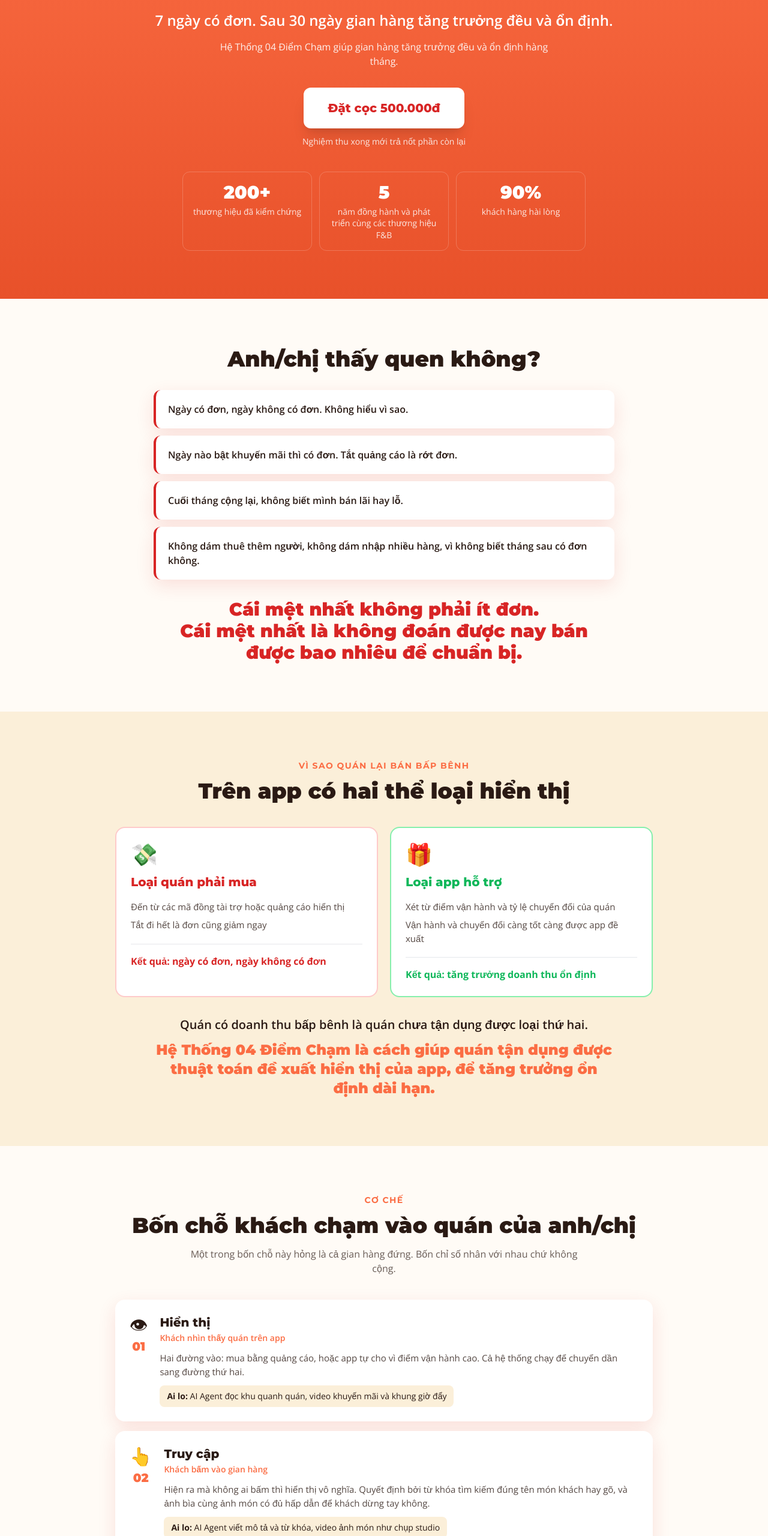
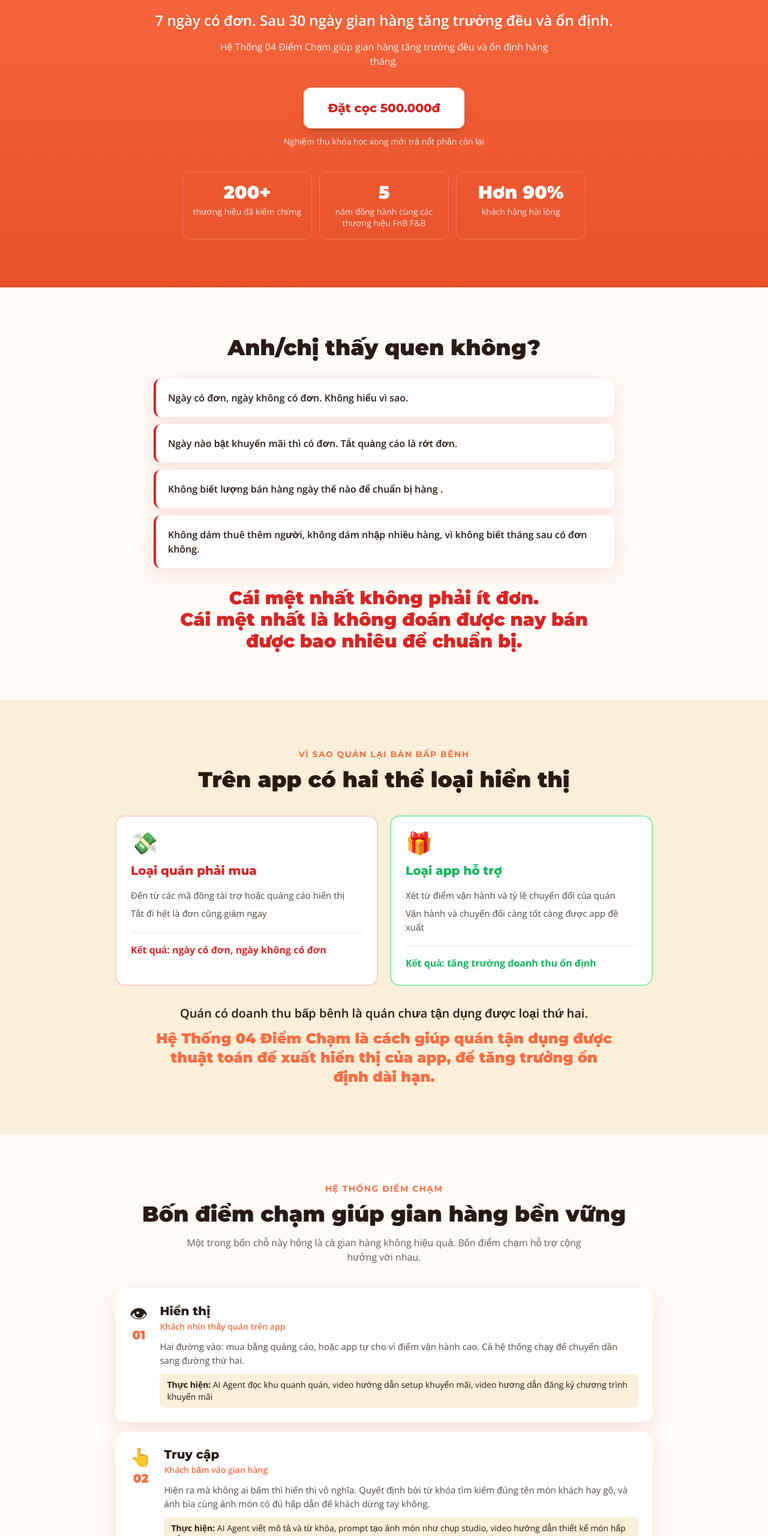
Before and after one commit to duonghoangson1409-cmyk/sale-page-04-diem-cham, a plain HTML site: page update index.html in a window 1280 px wide. Shown: the part 240-2800 px from the top of the page at 60% size. Drawn offline with nearby package versions, Linux system fonts and the light colour scheme.

Commit message:
Update and rename index.html to update index.html

```diff
--- a/index.html
+++ b/update index.html
@@ -4,7 +4,7 @@
 <meta charset="UTF-8">
 <meta name="viewport" content="width=device-width, initial-scale=1.0">
 <title>Hệ Thống 04 Điểm Chạm | Chấm dứt cảnh ngày có đơn ngày không</title>
-<meta name="description" content="7 ngày có đơn. 30 ngày đơn về đều mỗi ngày, tháng sau hơn tháng trước. Dành cho chủ quán ăn bán trên GrabFood, ShopeeFood, BeFood. Circle Marketing đã dựng cho hơn 200 quán.">
+<meta name="description" content="7 ngày có đơn. sau 30 ngày gian hàng tăng trưởng ổn định. Dành cho chủ quán ăn bán trên GrabFood, ShopeeFood, BeFood. Circle Marketing với kinh ngiệm xây dựng cho hơn 200 quán.">
 
 <meta property="og:title" content="Chấm dứt cảnh ngày có đơn ngày không">
 <meta property="og:description" content="7 ngày có đơn.Sau 30 ngày gian hàng tăng trưởng đều và ổn định.">
@@ -72,7 +72,7 @@ tailwind.config = {
     <a href="#dat-coc" class="mt-8 inline-block bg-white text-do font-heading font-extrabold text-lg sm:text-xl px-10 py-5 rounded-xl shadow-xl hover:scale-105 transition">
       Đặt cọc 500.000đ
     </a>
-    <p class="mt-3 text-sm text-white/85">Nghiệm thu xong mới trả nốt phần còn lại</p>
+    <p class="mt-3 text-sm text-white/85">Nghiệm thu khóa học xong mới trả nốt phần còn lại</p>
 
     <div class="mt-10 grid grid-cols-1 sm:grid-cols-3 gap-3 max-w-2xl mx-auto">
       <div class="bg-white/12 rounded-xl py-4 px-4 border border-white/20 flex sm:flex-col items-center sm:items-stretch gap-4 sm:gap-0 text-left sm:text-center">
@@ -81,10 +81,10 @@ tailwind.config = {
       </div>
       <div class="bg-white/12 rounded-xl py-4 px-4 border border-white/20 flex sm:flex-col items-center sm:items-stretch gap-4 sm:gap-0 text-left sm:text-center">
         <p class="text-3xl font-heading font-black shrink-0 w-20 sm:w-auto">5</p>
-        <p class="text-sm text-white/85 sm:mt-1 leading-snug">năm đồng hành và phát triển cùng các thương hiệu F&amp;B</p>
+        <p class="text-sm text-white/85 sm:mt-1 leading-snug">năm đồng hành cùng các thương hiệu FnB F&amp;B</p>
       </div>
       <div class="bg-white/12 rounded-xl py-4 px-4 border border-white/20 flex sm:flex-col items-center sm:items-stretch gap-4 sm:gap-0 text-left sm:text-center">
-        <p class="text-3xl font-heading font-black shrink-0 w-20 sm:w-auto">90%</p>
+        <p class="text-3xl font-heading font-black shrink-0 w-20 sm:w-auto">Hơn 90%</p>
         <p class="text-sm text-white/85 sm:mt-1 leading-snug">khách hàng hài lòng</p>
       </div>
     </div>
@@ -104,7 +104,7 @@ tailwind.config = {
         <p class="font-semibold">Ngày nào bật khuyến mãi thì có đơn. Tắt quảng cáo là rớt đơn.</p>
       </div>
       <div class="bg-white rounded-xl p-5 border-l-4 border-do soc">
-        <p class="font-semibold">Cuối tháng cộng lại, không biết mình bán lãi hay lỗ.</p>
+        <p class="font-semibold">Không biết lượng bán hàng ngày thế nào để chuẩn bị hàng .</p>
       </div>
       <div class="bg-white rounded-xl p-5 border-l-4 border-do soc">
         <p class="font-semibold">Không dám thuê thêm người, không dám nhập nhiều hàng, vì không biết tháng sau có đơn không.</p>
@@ -157,9 +157,9 @@ tailwind.config = {
 <!-- ==== PHẦN 4: BỐN ĐIỂM CHẠM ==== -->
 <section class="py-14 sm:py-20 px-5">
   <div class="max-w-4xl mx-auto">
-    <p class="text-center text-cam font-heading font-bold tracking-widest text-xs sm:text-sm">CƠ CHẾ</p>
-    <h2 class="mt-3 text-2xl sm:text-4xl font-black text-center leading-tight">Bốn chỗ khách chạm vào quán của anh/chị</h2>
-    <p class="mt-4 text-center text-muc/70 max-w-2xl mx-auto">Một trong bốn chỗ này hỏng là cả gian hàng đứng. Bốn chỉ số nhân với nhau chứ không cộng.</p>
+    <p class="text-center text-cam font-heading font-bold tracking-widest text-xs sm:text-sm">HỆ THỐNG ĐIỂM CHẠM</p>
+    <h2 class="mt-3 text-2xl sm:text-4xl font-black text-center leading-tight">Bốn điểm chạm giúp gian hàng bền vững</h2>
+    <p class="mt-4 text-center text-muc/70 max-w-2xl mx-auto">Một trong bốn chỗ này hỏng là cả gian hàng không hiệu quả. Bốn điểm chạm hỗ trợ cộng hưởng với nhau.</p>
 
     <div class="mt-10 space-y-4">
 
@@ -172,7 +172,7 @@ tailwind.config = {
           <h3 class="text-lg sm:text-xl font-extrabold">Hiển thị</h3>
           <p class="text-sm text-cam font-semibold mt-0.5">Khách nhìn thấy quán trên app</p>
           <p class="mt-3 text-[15px] text-muc/80">Hai đường vào: mua bằng quảng cáo, hoặc app tự cho vì điểm vận hành cao. Cả hệ thống chạy để chuyển dần sang đường thứ hai.</p>
-          <p class="mt-3 text-sm bg-kem rounded-lg px-3 py-2 inline-block"><strong>Ai lo:</strong> AI Agent đọc khu quanh quán, video khuyến mãi và khung giờ đẩy</p>
+          <p class="mt-3 text-sm bg-kem rounded-lg px-3 py-2 inline-block"><strong>Thực hiện:</strong> AI Agent đọc khu quanh quán, video hướng dẫn setup khuyến mãi, video hương dẫn đăng ký chương trình khuyến mãi</p>
         </div>
       </div>
 
@@ -185,7 +185,7 @@ tailwind.config = {
           <h3 class="text-lg sm:text-xl font-extrabold">Truy cập</h3>
           <p class="text-sm text-cam font-semibold mt-0.5">Khách bấm vào gian hàng</p>
           <p class="mt-3 text-[15px] text-muc/80">Hiện ra mà không ai bấm thì hiển thị vô nghĩa. Quyết định bởi từ khóa tìm kiếm đúng tên món khách hay gõ, và ảnh bìa cùng ảnh món có đủ hấp dẫn để khách dừng tay không.</p>
-          <p class="mt-3 text-sm bg-kem rounded-lg px-3 py-2 inline-block"><strong>Ai lo:</strong> AI Agent viết mô tả và từ khóa, video ảnh món như chụp studio</p>
+          <p class="mt-3 text-sm bg-kem rounded-lg px-3 py-2 inline-block"><strong>Thực hiện:</strong> AI Agent viết mô tả và từ khóa, prompt tạo ảnh món như chụp studio, video hướng dẫn thiết kế món hấp dẫn</p>
         </div>
       </div>
 
@@ -198,7 +198,7 @@ tailwind.config = {
           <h3 class="text-lg sm:text-xl font-extrabold">Đơn hàng</h3>
           <p class="text-sm text-cam font-semibold mt-0.5">Khách bấm đặt</p>
           <p class="mt-3 text-[15px] text-muc/80">Menu có đủ món để đón hết các kiểu khách chưa: khách săn sale, khách đi nhóm đông, khách so giá, khách cũ quay lại. Và món có sắp đúng thứ tự chưa, món hấp dẫn nhất có được đẩy lên trên không.</p>
-          <p class="mt-3 text-sm bg-kem rounded-lg px-3 py-2 inline-block"><strong>Ai lo:</strong> AI Agent sắp menu, AI Agent tính giá không lỗ, video cập nhật lên app</p>
+          <p class="mt-3 text-sm bg-kem rounded-lg px-3 py-2 inline-block"><strong>Thực hiện:</strong> AI Agent sắp menu, AI Agent tính giá không lỗ, video hướng dẫn setup deal khuyến mãi</p>
         </div>
       </div>
 
@@ -211,14 +211,14 @@ tailwind.config = {
           <h3 class="text-lg sm:text-xl font-extrabold">Nhận hàng</h3>
           <p class="text-sm text-do font-semibold mt-0.5">Khách nhận đồ ăn, và app chấm điểm quán</p>
           <p class="mt-3 text-[15px] text-muc/80">Ba thứ app chấm: đóng mở quán đúng giờ, không hủy đơn, thời gian giao. Điểm này quyết định app có tự đề xuất hiển thị cho quán về sau hay không.</p>
-          <p class="mt-3 text-sm bg-white rounded-lg px-3 py-2 inline-block"><strong>Ai lo:</strong> video hướng dẫn vận hành gian hàng</p>
+          <p class="mt-3 text-sm bg-white rounded-lg px-3 py-2 inline-block"><strong>Thực hiện:</strong> video hướng dẫn vận hành gian hàng app</p>
         </div>
       </div>
     </div>
 
     <div class="mt-8 bg-do text-white rounded-2xl p-7 text-center">
       <p class="text-xl sm:text-3xl font-heading font-black leading-snug">
-        Điểm chạm cuối cùng chính là thứ tạo ra điểm chạm đầu tiên.
+        Điểm chạm cuối cùng chính là thứ tạo ra hệ thống bán hàng ổn định
       </p>
       <p class="mt-3 text-white/85">Giao hàng ngon lành thì app chấm điểm cao, app chấm điểm cao thì app tự đẩy quán lên. Vòng đó quay được là hết cảnh phải mua đơn.</p>
     </div>
@@ -228,15 +228,15 @@ tailwind.config = {
 <!-- ==== PHẦN 5: LỊCH 7 NGÀY ==== -->
 <section class="py-14 sm:py-20 px-5 bg-kem">
   <div class="max-w-4xl mx-auto">
-    <p class="text-center text-cam font-heading font-bold tracking-widest text-xs sm:text-sm">LỊCH CHẠY</p>
+    <p class="text-center text-cam font-heading font-bold tracking-widest text-xs sm:text-sm">LỘ TRÌNH TRIỂN KHAI</p>
     <h2 class="mt-3 text-2xl sm:text-4xl font-black text-center leading-tight">Anh/chị làm gì trong 7 ngày</h2>
 
     <div class="mt-10 grid sm:grid-cols-3 gap-5">
       <div class="bg-white rounded-2xl p-6">
         <p class="font-heading font-black text-cam">NGÀY 1 tới 6</p>
-        <h3 class="mt-2 text-lg font-extrabold">Chạy bốn điểm chạm</h3>
-        <p class="mt-3 text-[15px] text-muc/80">AI Agent lo bốn việc khó nhất. Anh/chị chỉ đọc tên món và giá vốn cho nó. Ba việc còn lại có video chỉ từng thao tác.</p>
-        <p class="mt-4 text-sm font-bold text-do">Khoảng 2 tiếng công của anh/chị</p>
+        <h3 class="mt-2 text-lg font-extrabold">Học và tự xây dựng 04 điểm chạm</h3>
+        <p class="mt-3 text-[15px] text-muc/80">AI Agent lo bốn việc khó nhất. Anh/chị chỉ đọc tên món và giá vốn cho nó. Việc còn lại có video chỉ từng thao tác thực hiện.</p>
+        <p class="mt-4 text-sm font-bold text-do">Tổng thời gian chỉ khoảng 2 tiếng mỗi ngày</p>
       </div>
 
       <div class="bg-do text-white rounded-2xl p-6">
```
